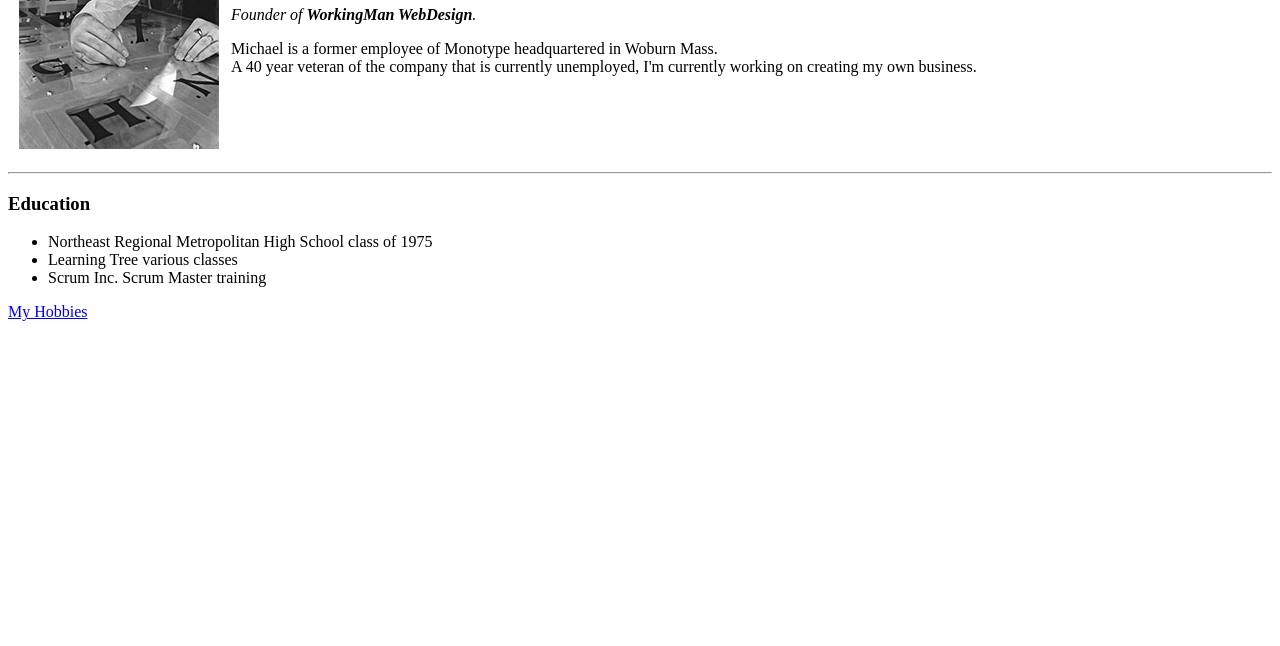
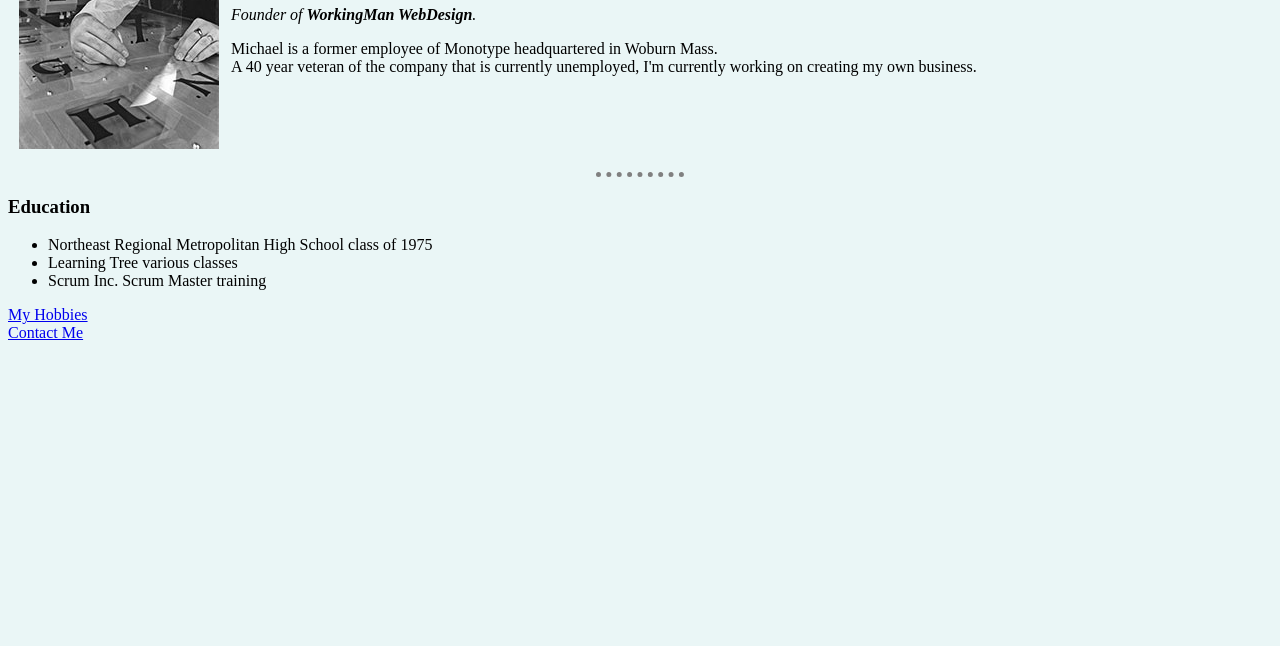
Before and after one commit to WorkingmanWebdesign/cv, a plain HTML site: page index.html in a window 1280 px wide. Shown: the part 154-800 px from the top of the page. Drawn offline with Linux system fonts and the light colour scheme.

Commit message:
Add files via upload

```diff
--- a/index.html
+++ b/index.html
@@ -4,6 +4,18 @@
 <head>
   <meta charset="utf-8">
   <title>Michael's Personal Site</title>
+  <style media="screen">
+    body {
+      background-color: #EAF6F6;
+    }
+    hr {
+      border-style: dotted none none;
+      border-color: gray;
+      border-width: 5px;
+      width: 7%;
+
+    }
+  </style>
 </head>
 
 <body>
@@ -25,7 +37,9 @@
     <li>Scrum Inc. Scrum Master training</li>
   </ul>
 
-  <p><a href="hobbies.html">My Hobbies</a></p>
+  <p><a href="hobbies.html">My Hobbies</a><br>
+    <a href="contact-me.html">Contact Me</a></p>
+
 </body>
 
 </html>
```
Also changed, not shown: contact-me.html (added, +23 -0 lines).
